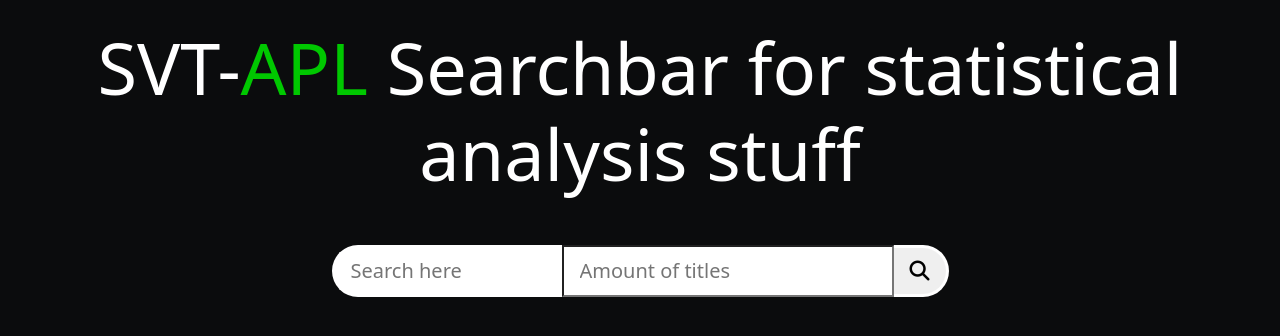
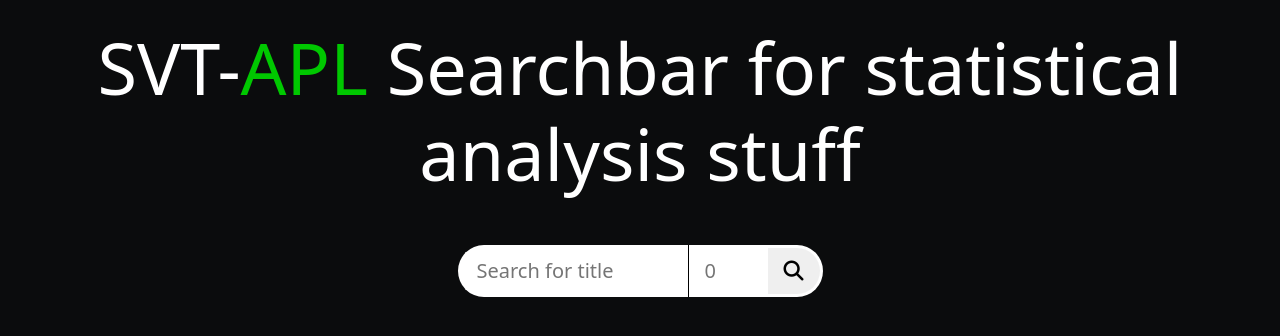
Before and after one commit to pontusgranath/svt-apl, a Django app: template django_project/dist_search/templates/dist_search/home.html in a window 1280 px wide. Shown: the top 336 px of the page. Run offline with Django 3.2, Linux system fonts and the light colour scheme; the template is opened without the code that fills it, so the values that code supplies are empty; style sheets or scripts are compiled from the project's sources; some libraries are stand-ins or nearby versions.

```diff
--- a/django_project/dist_search/static/dist_search/styles/style.sass
+++ b/django_project/dist_search/static/dist_search/styles/style.sass
@@ -41,11 +41,22 @@ h1
 
     &:active, &:focus
         border-width: $search-bar-border-width
-        outline: 0
+        outline: none
         border-color: $svt-green
 
         transition: .3s
         width: 400px
+
+#title-amount
+    transition: .3s
+    width: 80px
+    border: none
+    border-left: 1px solid black
+
+    &:active, &:focus
+        outline: none
+        transition: .3s
+        width: 150px
 
 .form-control-lg
     border-radius: 0
--- a/django_project/dist_search/templates/dist_search/home.html
+++ b/django_project/dist_search/templates/dist_search/home.html
@@ -26,8 +26,8 @@
 		<div class="container d-flex justify-content-center align-items-center my-5">
 			<form action="calculate_distance" id="search-form" class="d-flex justify-content-center" method="POST">
 				{% csrf_token %}
-				<input type="text" list="shows" name="search-title" id="search-bar" class="form-control-lg" placeholder="Search here">
-				<input type="number" name="title-amount" id="title-amount" class="form-control-lg" placeholder="Amount of titles">
+				<input type="text" list="shows" name="search-title" id="search-bar" class="form-control-lg" placeholder="Search for title">
+				<input type="number" name="title-amount" id="title-amount" class="form-control-lg" placeholder="0" title="Input the amount of titles you want to be displayed">
 				<button id="search-button" class="form-control-lg" type="submit"><i class="fas fa-search"></i></button>
 			</form>
 		</div>
```
